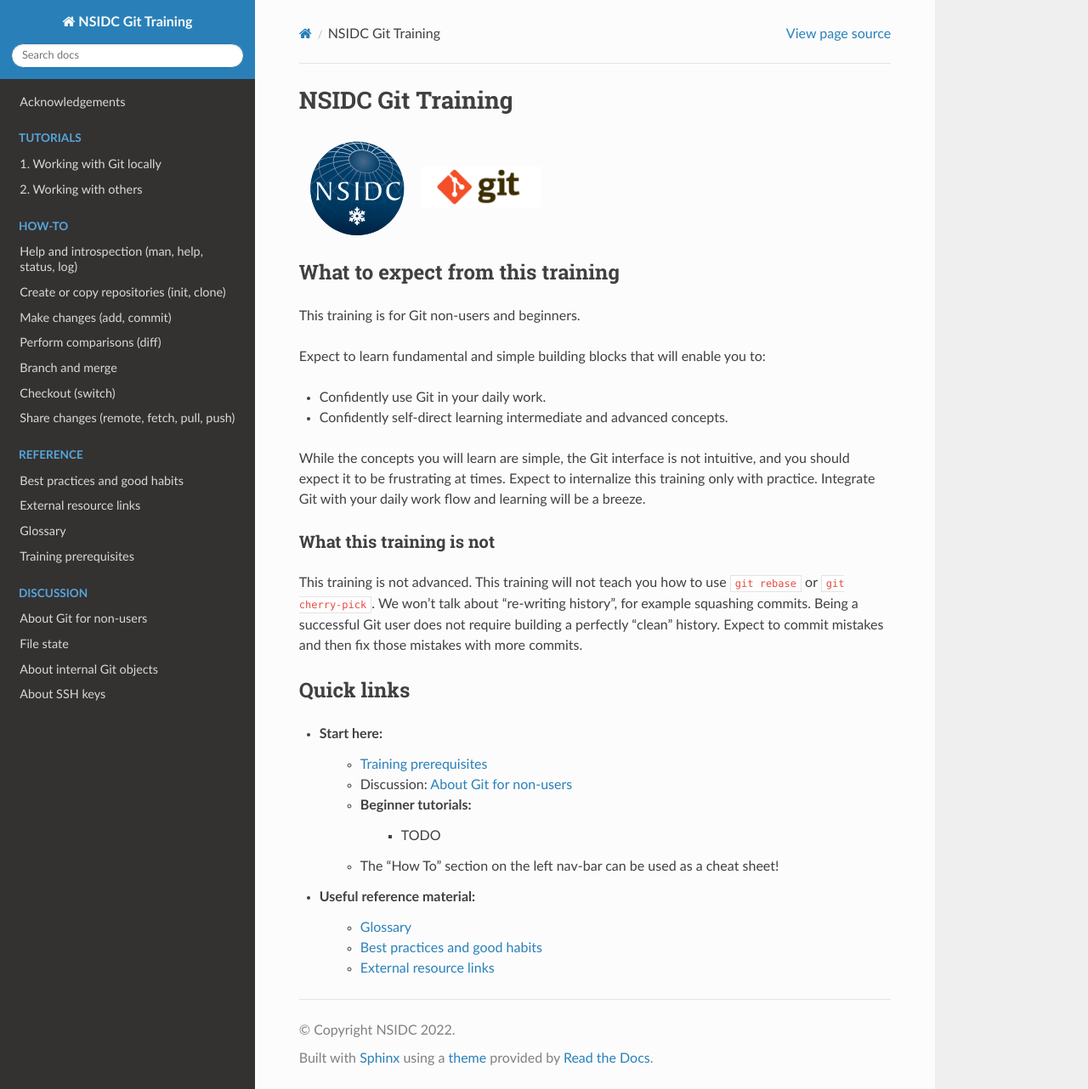
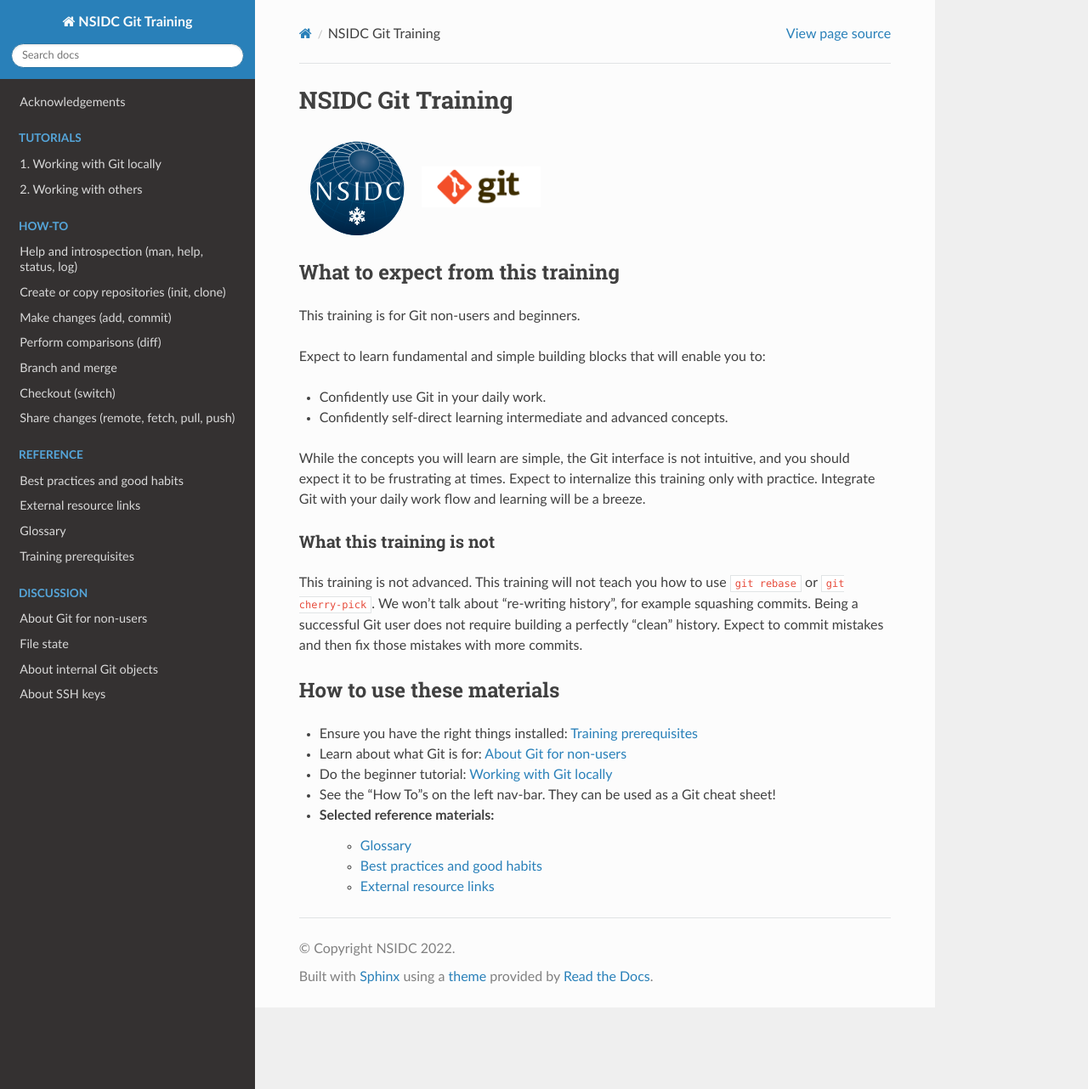
Before and after one commit to nsidc/git-training, a Sphinx documentation site: the page built from doc/home.rst, in a window 1280 px wide and 1282 px high. Shown: the whole window at 85% size. Built offline with Sphinx 7.4.7 and the Read the Docs theme 2.0.0, drawn with Linux system fonts in a browser that asks for light colours.

Commit message:
Replace "Quick Links"

```diff
--- a/doc/home.rst
+++ b/doc/home.rst
@@ -15,17 +15,18 @@
     :parser: myst_parser.sphinx_
 
 
-Quick links
------------
+How to use these materials
+--------------------------
 
-- Start here:
-    - :doc:`./reference/prerequisites`
-    - Discussion: :doc:`./discussion/about-git`
-    - Beginner tutorials:
-        - TODO
-    - The "How To" section on the left nav-bar can be used as a cheat sheet!
+- Ensure you have the right things installed: :doc:`/reference/prerequisites`
 
-- Useful reference material:
+- Learn about what Git is for: :doc:`./discussion/about-git`
+
+- Do the beginner tutorial: :doc:`/tutorial/working-locally/index`
+
+- See the "How To"s on the left nav-bar. They can be used as a Git cheat sheet!
+
+- Selected reference materials:
     - :doc:`./reference/glossary`
     - :doc:`./reference/best-practices-and-good-habits`
     - :doc:`./reference/external-resources`
```
